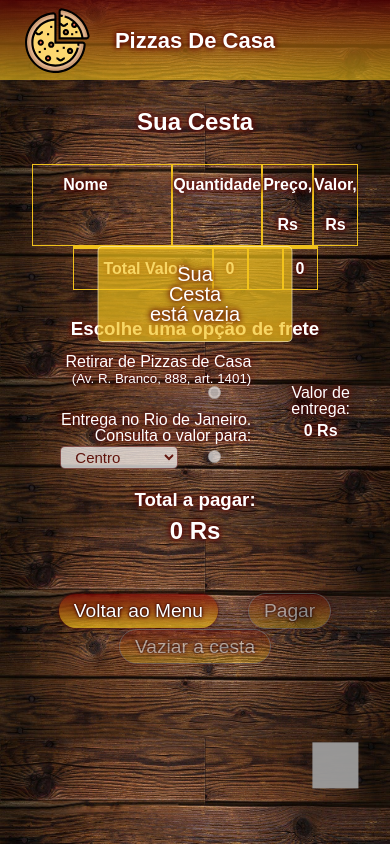
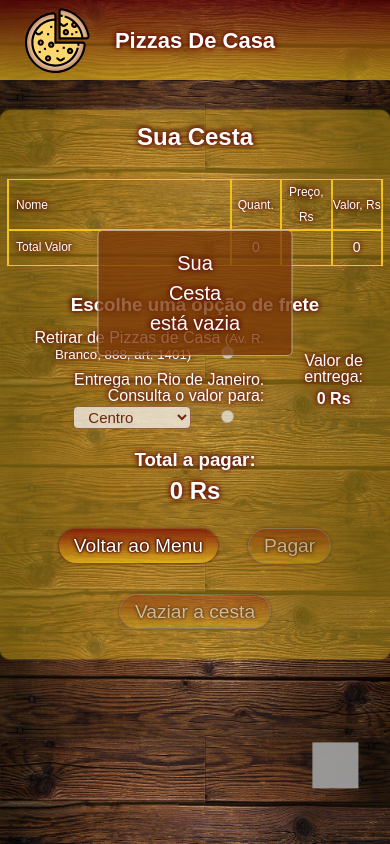
Before and after one commit to TrueAlexander/pizzasDeCasa, a React (Create React App) app: page /cart in a window 390 px wide. Built offline with nearby package versions, Linux system fonts and the light colour scheme; grey boxes are pictures that could not be loaded.

Commit message:
check cart celular

```diff
--- a/src/components/FillMenu.js
+++ b/src/components/FillMenu.js
@@ -1,5 +1,6 @@
 import dataProducts from "../dataProducts.json"
 import Product from "./Product"
+import 'animate.css'
 
 const FillMenu = () => {
   return dataProducts.map((el) => {
--- a/src/components/RenderCartTable.js
+++ b/src/components/RenderCartTable.js
@@ -45,7 +45,7 @@ const RenderCartTable = ({setDisabled}) => {
 
         return (
           <div className="cart__row" key={el.id}>
-            <div className="cart__item">{el.title} <button onClick={excluir} className="btn btn_small">excluir</button></div>
+            <div className="cart__item"><p>{el.title}</p><button onClick={excluir} className="btn btn_small">excluir</button></div>
             <div className="cart__item">{el.quantity}</div>
             <div className="cart__item">{el.price}</div>
             <div className="cart__item">{el.cost}</div>
@@ -59,7 +59,7 @@ const RenderCartTable = ({setDisabled}) => {
     <div className="cart__container">
       <div className="cart__row">
         <div className="cart__item">Nome</div>
-        <div className="cart__item">Quantidade</div>
+        <div className="cart__item">Quant.</div>
         <div className="cart__item">Preço, Rs</div>
         <div className="cart__item">Valor, Rs</div>
       </div>
--- a/src/index.css
+++ b/src/index.css
@@ -65,7 +65,7 @@ body {
 .btn_small {
   padding: 4px 5px;
   font-size: 0.8em;
-  font-weight: 700;
+  /* font-weight: 400; */
   margin-left: 50px;
 }
 
@@ -99,6 +99,13 @@ select {
   margin: 2px 0;
   padding: 1px 10px;
   color: #5e0303;
+}
+
+@media (max-width:700px) {
+  .btn_small {
+    margin-left: 10px;
+    padding: 5px 4px;
+  }
 }
 
 /* ---Whatsapp button--- */
@@ -341,13 +348,18 @@ select {
   background-size: 100% 25vh;
 }
 
-.item .container {
-  margin: 0 30px;
+.item__box {
+  background-color: #f4c51c69;
+  padding: 15px;
+  margin: 0 auto;
+  width: fit-content;
+  border-radius: 10px;
+  box-shadow: 0px 0px 2px  #f4c51cbf;
 }
 
 .item__image {
   max-width: 500px;
-  border-radius: 5px;
+  border-radius: 15px;
   overflow: hidden;
   margin: 0 auto 10px;
   overflow: hidden;
@@ -357,27 +369,16 @@ select {
   width: 100%;
 }
 
-
-.item__box {
-  background-color: #f4c51c69;
-  padding: 15px 0;
-  margin: 0 auto;
-  width: fit-content;
-  border-radius: 10px;
-  box-shadow: 0px 0px 2px  #f4c51cbf;
-}
-
 .item__description {
   margin: 10px auto;
   max-width: 1000px;
   text-align: justify;
-
+  padding: 0;
 }
 
 .item__row {
   display: flex;
   justify-content: space-around;
-
 }
 
 .item__options {
@@ -391,12 +392,9 @@ select {
 .item__input {
   margin: 10px 20px;
 }
-.item__input label {
-
-}
 
 .item__input input {
-  margin: 0 30px;
+  margin: 0 18px;
   accent-color: rgb(94, 3, 3);
 }
 
@@ -406,6 +404,7 @@ select {
   display: flex;
   flex-direction: column;
   font-size: 1.2em;
+  margin: 10px 0;
 }
 
 .item__price {
@@ -436,20 +435,37 @@ select {
 }
 
 .item__btn {
-  margin: 0 10px;
+  margin: 0 20px;
 }
 
-@media (max-width: 700px) {
+@media (max-width: 780px) {
+
+  .item__box {
+    padding: 10px;
+  }
   .item__row {
     flex-direction: column;
   }
 
+  .item__input {
+    margin: 12px 0;
+    font-size: 14px;
+  }
+
+  .item__description {
+    font-size: 15px;
+    line-height: 18px;
+  }
+
   .item__options {
-    align-items: center;
+    margin: 0 auto;
   }
 
   .item__input input {
-    margin: 0 15px;
+    margin: 0 7px;
+  }
+  .item__btn {
+    margin: 10px;
   }
 }
 
@@ -469,11 +485,12 @@ select {
 }
 
 .modal__title {
-  margin: 0 0 40px;
+  margin: 0 0 20px;
+  font-weight: 400;
+  font-size: 22px;
+  line-height: 28px;
+  padding: 0 20px;
 }
-
-/* .modal__btn {
-} */
 
 .Overlay {
   position: fixed;
@@ -481,7 +498,7 @@ select {
   left: 0;
   right: 0;
   bottom: 0;
-  background-color: #6d4d4da0;
+  background-color: #6d4d4db9;
 }
 
 /* ---Cart--- */
@@ -490,18 +507,29 @@ select {
   background-image: url("./images/horizontal.jpg");
   background-position: center;
   background-size: 100% 25vh;
-  height: 100vh;
+  min-height: 100vh;
+}
+
+.cart__box {
+  background-color: #f4c51c69;
+  padding: 15px;
+  margin: 0 auto;
+  width: fit-content;
+  border-radius: 10px;
+  box-shadow: 0px 0px 2px  #f4c51cbf;
 }
 
 .cart__container {
-  margin: 30px auto 30px;
-  max-width: 1150px;
+  margin: 30px auto;
+  max-width: 1000px;
+  border: 1.5px solid #f4c51cf8;
 }
 
 .cart__row {
   display: flex;
   margin: 0 auto;
-  justify-content: center;
+  /* justify-content: center; */
+  outline: 0.5px solid #f4c51cf8;
 }
 
 .cart__row:first-of-type,
@@ -510,15 +538,26 @@ select {
 }
 
 .cart__item {
-  flex: 0 1 10%;
-  border: 1px solid #f4c51cf8;
+  flex: 1 1 10%;
+  display: flex;
+  flex-direction: column;
+  justify-content: center;
   line-height: 40px;
+  border-left: 0.25px solid #f4c51cf8;
+  border-right: 0.25px solid #f4c51cf8;
 }
 
 .cart__item:first-of-type {
-  flex: 0 1 40%;
+  flex: 1 1 40%;
   text-align: left;
   text-indent: 30px;
+  flex-direction: row;
+  justify-content: space-between;
+  align-items: center;
+}
+
+.cart__item:first-of-type button {
+  margin: 0 30px 0 0;
 }
 
 .cart__total {
@@ -526,13 +565,14 @@ select {
 }
 
 .cart__btn {
-  margin: 0 15px;
+  margin: 15px;
 }
 
 .cart__empty {
-  background-color: #f4c51cae;
+  background-color: #783607c2;
   font-size: 20px;
   position: absolute;
+  line-height: 30px;
   left: 50%;
   transform: translateX(-50%);
   width: fit-content;
@@ -540,6 +580,43 @@ select {
   padding: 17px 50px;
   border-radius: 5px;
   border: 1px solid rgba(255, 255, 255, 0.478);
+}
+
+@media (max-width:700px) {
+
+  .cart .container {
+    padding-left: 0;
+    padding-right: 0;
+  }
+  .cart__box {
+    padding: 15px 7px;
+  }
+  .cart__row:first-of-type,
+  .cart__row:last-of-type {
+    font-weight: 400;
+  }
+
+  .cart__row:first-of-type .cart__item {
+    font-size: 12px;
+    line-height: 25px;
+  }
+
+  .cart__row:last-of-type .cart__item:first-of-type {
+    font-size: 12px;
+  }
+  .cart__item {
+    line-height: 35px;
+    font-size: 14px;
+    flex: 1 1 10%;
+  }
+
+  .cart__item:first-of-type {
+    text-indent: 7px;
+    flex: 1 1 56%;
+  }
+  .cart__item:first-of-type button {
+    margin: 0 7px 0 0;
+  }
 }
 
 /* ---Delivery--- */
--- a/src/pages/Cart.js
+++ b/src/pages/Cart.js
@@ -35,6 +35,7 @@ const Cart = () => {
         visibility = {false}
       />
       <div className="container">
+        <div className="cart__box">
           <h2>Sua Cesta</h2>
           <RenderCartTable setDisabled={setDisabled} />
           <Delivery disabled={disabled} />
@@ -42,7 +43,6 @@ const Cart = () => {
           <h2 className="cart__total">
             {deliveryCost + totalCost()} Rs
           </h2>
-      </div>
           <Link className="cart__btn btn" to="/home">Voltar ao Menu</Link>
           <button
             className="cart__btn btn"
@@ -59,6 +59,8 @@ const Cart = () => {
             Vaziar a cesta
           </button>
         </div>
+      </div>
+    </div>
   )
 }
 
--- a/src/pages/Item.js
+++ b/src/pages/Item.js
@@ -13,13 +13,13 @@ const Item = () => {
     content: {
       top: '50%',
       left: '50%',
-      height: '25vh',
-      width: '25%',
+      height: '30vh',
+      maxWidth: '600px',
       right: 'auto',
       bottom: 'auto',
       marginRight: '-50%',
       transform: 'translate(-50%, -50%)',
-      backgroundColor: '#6d4d44'
+      backgroundColor: '#5e0303'
     },
   }
   const [modalIsOpen, setIsOpen] = useState(false)
@@ -156,7 +156,6 @@ const Item = () => {
           Adicionar a cesta
         </button>
         </div>
-
       </div>
     </div>
   )
```
Lines whose indentation alone changed are shown as unchanged.
